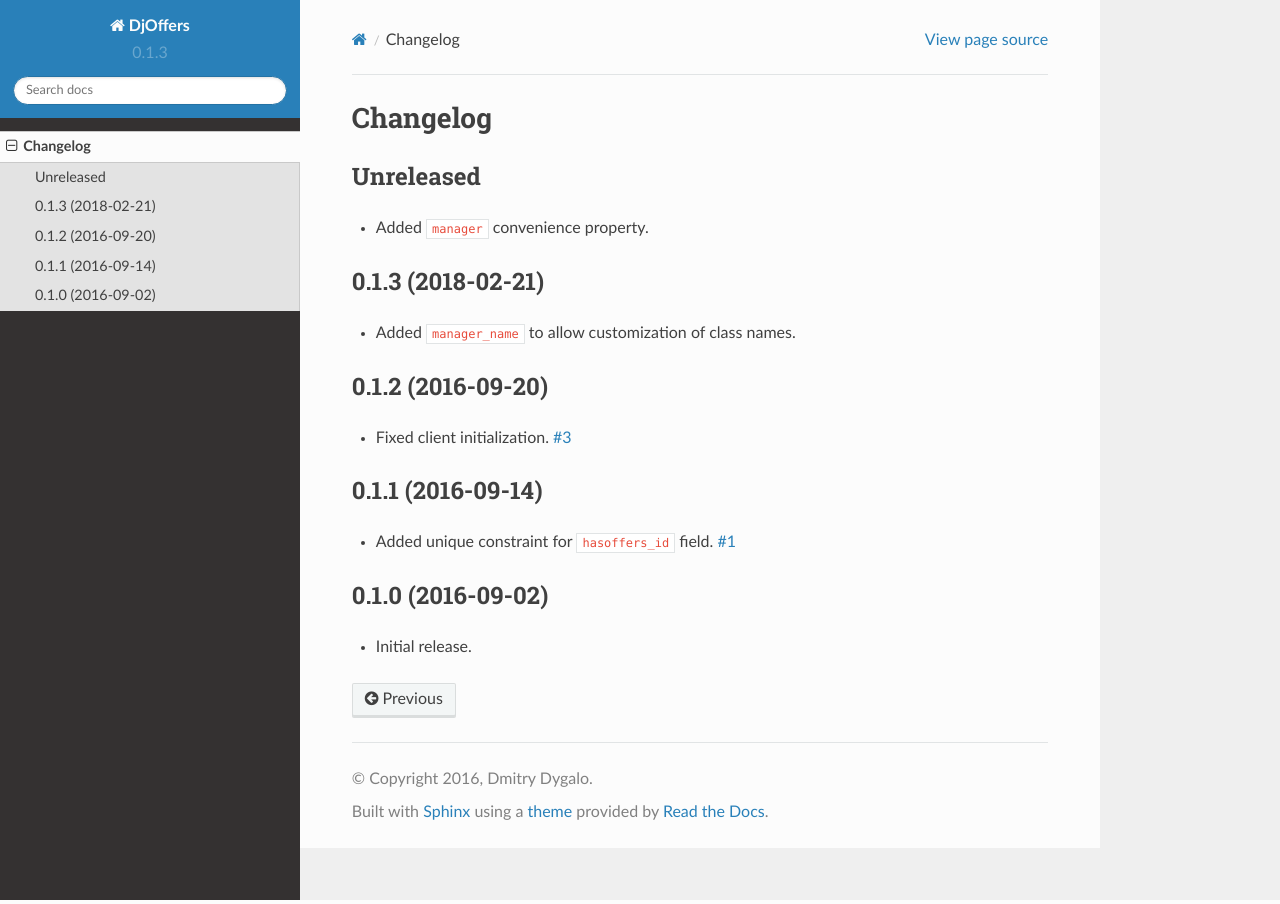
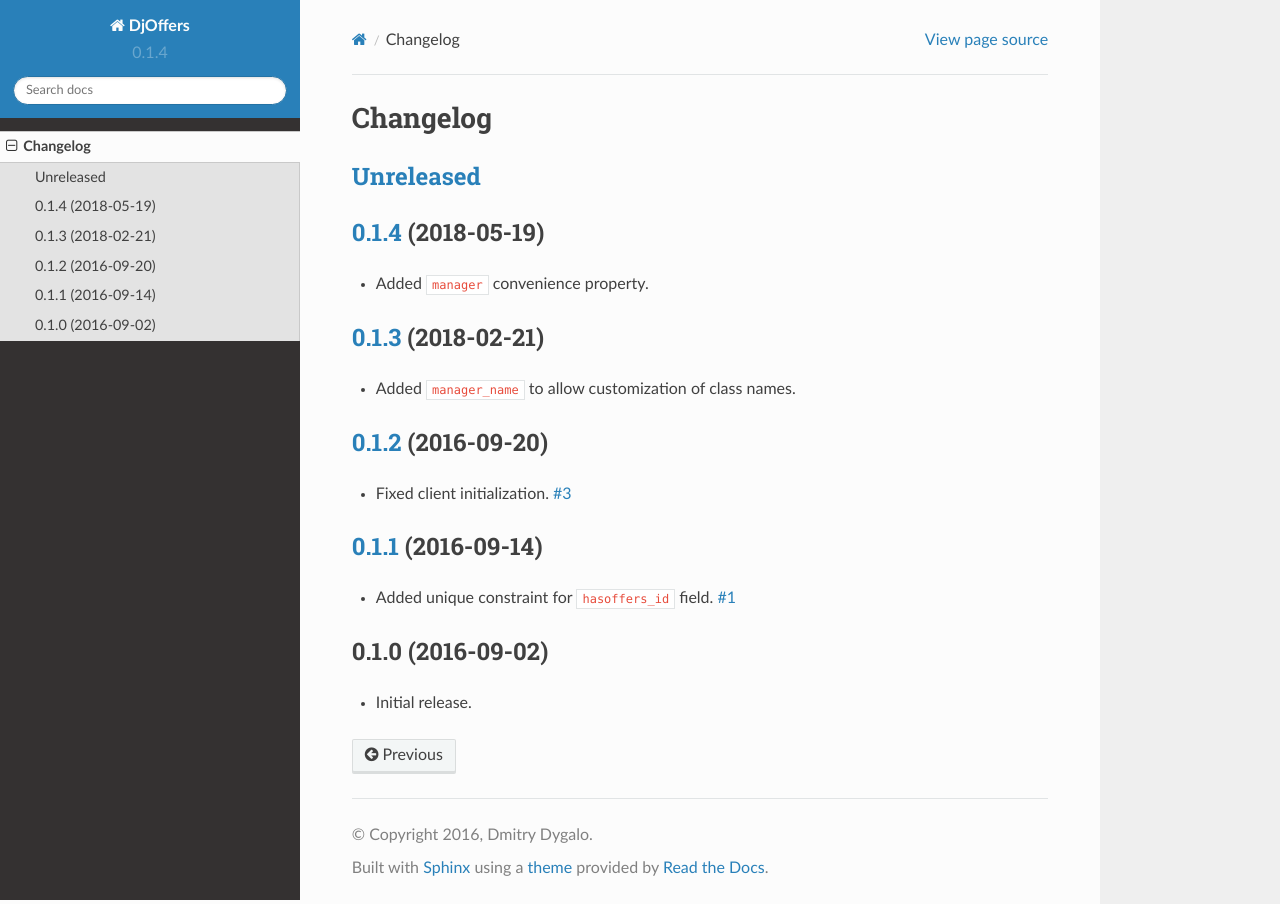
Before and after one commit to Stranger6667/djoffers, a Sphinx documentation site: the page built from docs/changelog.rst, in a window 1280 px wide. Built offline with Sphinx 7.4.7 and the Read the Docs theme 2.0.0, drawn with Linux system fonts in a browser that asks for light colours.

Commit message:
Release 0.1.4

```diff
--- a/djoffers/__init__.py
+++ b/djoffers/__init__.py
@@ -1,4 +1,4 @@
 # coding: utf-8
 
 
-__version__ = '0.1.3'
+__version__ = '0.1.4'
--- a/docs/changelog.rst
+++ b/docs/changelog.rst
@@ -3,26 +3,26 @@
 Changelog
 =========
 
-Unreleased
-----------
+`Unreleased`_
+-------------
+
+`0.1.4`_ (2018-05-19)
+---------------------
 
 - Added ``manager`` convenience property.
 
-
-0.1.3 (2018-02-21)
-------------------
+`0.1.3`_ (2018-02-21)
+---------------------
 
 - Added ``manager_name`` to allow customization of class names.
 
-
-0.1.2 (2016-09-20)
-------------------
+`0.1.2`_ (2016-09-20)
+---------------------
 
 - Fixed client initialization. `#3`_
 
-
-0.1.1 (2016-09-14)
-------------------
+`0.1.1`_ (2016-09-14)
+---------------------
 
 - Added unique constraint for ``hasoffers_id`` field. `#1`_
 
@@ -31,5 +31,11 @@ Unreleased
 
 - Initial release.
 
+.. _Unreleased: https://github.com/Stranger6667/djoffers/compare/0.1.4..HEAD
+.. _0.1.4: https://github.com/Stranger6667/djoffers/compare/0.1.3..0.1.4
+.. _0.1.3: https://github.com/Stranger6667/djoffers/compare/0.1.2..0.1.3
+.. _0.1.2: https://github.com/Stranger6667/djoffers/compare/0.1.1..0.1.2
+.. _0.1.1: https://github.com/Stranger6667/djoffers/compare/0.1.0..0.1.1
+
 .. _#3: https://github.com/Stranger6667/djoffers/issues/3
 .. _#1: https://github.com/Stranger6667/djoffers/issues/1
```
